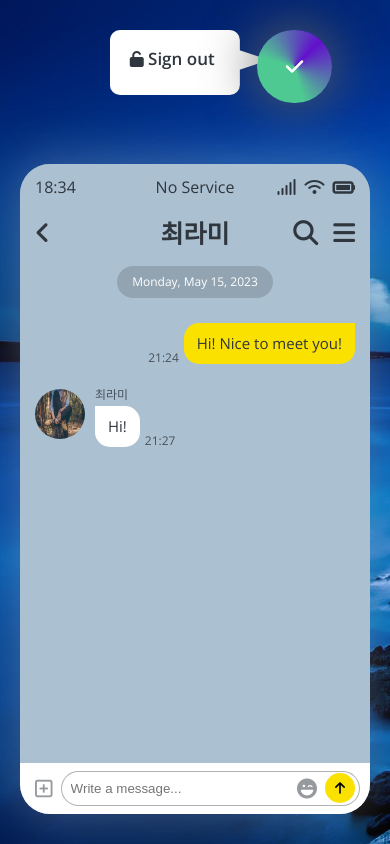
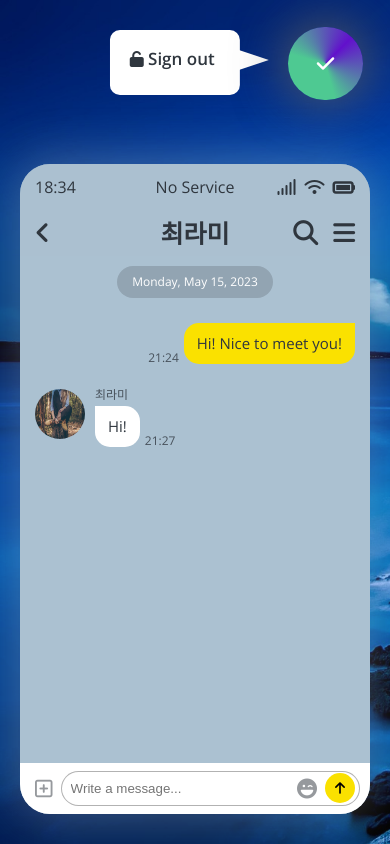
Before and after one commit to Minwoo02/my_workspace__chats, a plain HTML site: page chat.html in a window 390 px wide. In both pictures the pointer is over the button 325 px from the left and 64 px from the top of the page. Drawn offline with nearby package versions, Linux system fonts and the light colour scheme.

Commit message:
Beta 1.0.6

```diff
--- a/css/styles.css
+++ b/css/styles.css
@@ -1,4 +1,3 @@
-
 @import url("https://fonts.googleapis.com/css2?family=Open+Sans:wght@400;600&display=swap");
 @import "reset.css";
 @import "variables.css";
@@ -177,7 +176,6 @@ body {
     left: 0;
     right: 0;
     bottom: 0;
-
   }
   .backgrounds__main {
     margin: 30px auto;
@@ -189,14 +187,20 @@ body {
     top: 30px;
     right: 30px;
   }
+  .sign-out:hover {
+    top: 27px;
+    right: 27px;
+    width: 75px;
+    height: 73px;
+    border-radius: 40px;
+  }
   .comment__main {
     top: 30px;
     right: 150px;
   }
 }
 
-
-@media screen and (max-width: 349px){
+@media screen and (max-width: 349px) {
   #short-width {
     position: fixed;
     z-index: 100000;
```
